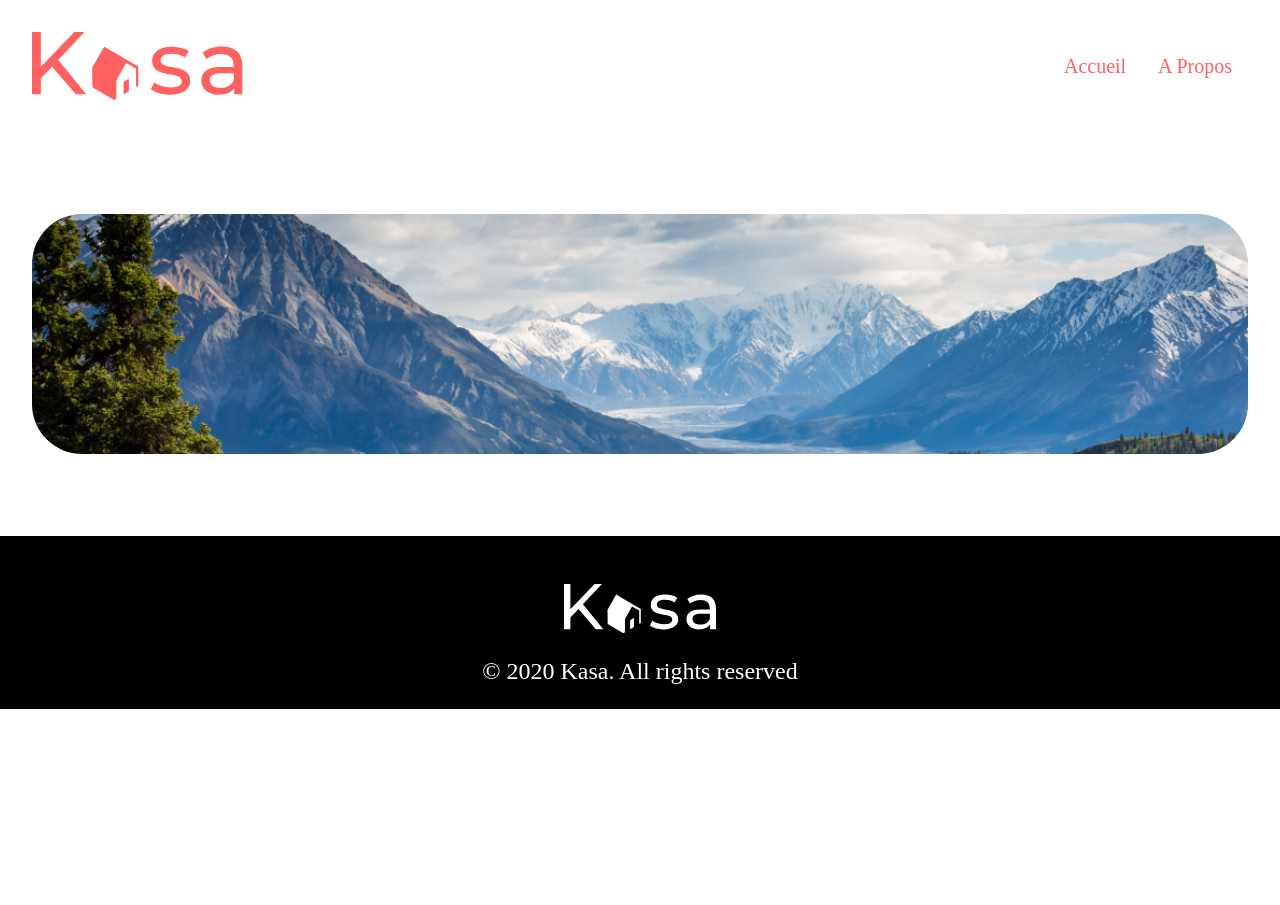
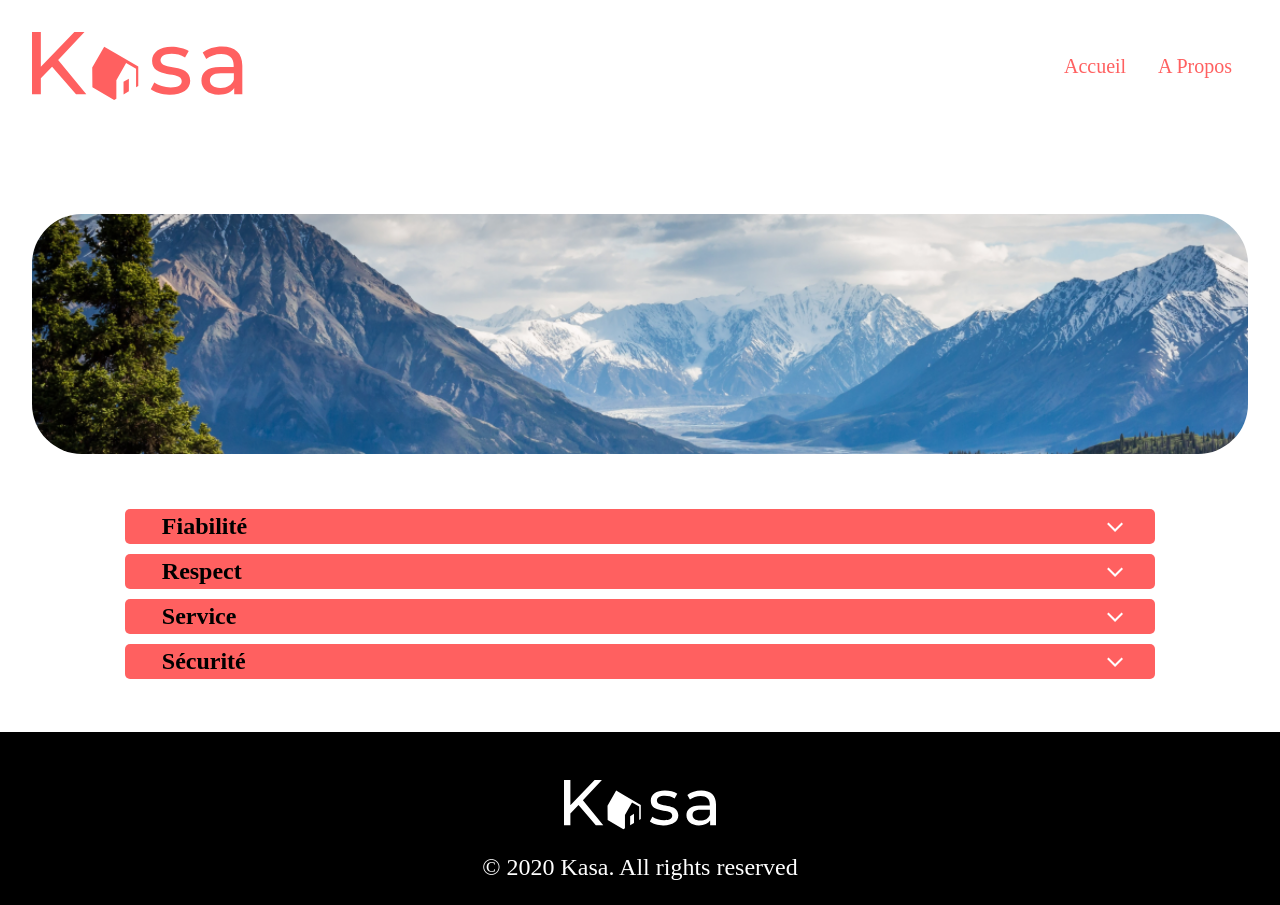
Before and after one commit to GitHubFaouaz/Kasa, a React (Create React App) app: page /about in a window 1280 px wide. Before the commit the page ends 800 px from the top, so only its background shows below. Built offline with nearby package versions, Linux system fonts and the light colour scheme.

Commit message:
page about

```diff
--- /dev/null
+++ b/src/Components/Dropdown/Dropdown.jsx
@@ -0,0 +1,38 @@
+import style from "./Dropdown.module.css";
+import { useState } from "react";
+import Chevron from "../../assets/images/Vector.svg";
+
+function DropDown(props) {
+  const [toggle, setToggle] = useState(false);
+
+  const toggleState = () => {
+    setToggle(!toggle);
+    // setToggle((prev) => !prev);
+  };
+
+  return (
+    <div className={style.dropdown}>
+      <div className={style.dropdown_containeTitleChevron}>
+        <h2 className={style.dropdown__title}>{props.title}</h2>
+        <img
+          className={toggle ? style.chevronFalse : style.chevronTrue}
+          src={Chevron}
+          alt="chevron"
+          onClick={toggleState}
+        />
+      </div>
+
+      <div
+        style={
+          toggle
+            ? { height: "auto", transition: "1s" }
+            : { height: "0", opacity: 0 }
+        }
+      >
+        <p>{props.text}</p>
+      </div>
+    </div>
+  );
+}
+
+export default DropDown;
--- /dev/null
+++ b/src/Components/Dropdown/Dropdown.module.css
@@ -0,0 +1,39 @@
+.dropdown {
+  width: 90%;
+  display: flex;
+  align-items: center;
+  justify-content: space-around;
+  flex-direction: column;
+  margin: 5px 0 5px;
+  padding: 0 2rem;
+}
+
+.dropdown_containeTitleChevron {
+  width: 100%;
+  display: flex;
+  align-items: center;
+  justify-content: space-between;
+  background: var(--rouge);
+  padding: 0px 2rem;
+  height: 35px;
+  border-radius: 5px;
+}
+
+.dropdown__title {
+  margin: 5px;
+}
+.dropdown_containeTitleChevron img {
+  height: 10px;
+}
+.dropdown p {
+  background: var(--gray);
+  margin: 0;
+}
+.chevronFalse {
+  transform: rotate(0deg);
+  transition: 0.5s ease-in-out;
+}
+.chevronTrue {
+  transform: rotate(180deg);
+  transition: 0.5s ease-in-out;
+}
--- /dev/null
+++ b/src/data/aboutArray.json
@@ -0,0 +1,18 @@
+[
+  {
+    "title": "Fiabilité",
+    "text": "Les annonces postées sur Kasa garantissent une fiabilité totale. Les photos sont conformes aux logements, et toutes les informations sont régulièrement vérifiées par nos équipes."
+  },
+  {
+    "title": "Respect",
+    "text": "La bienveillance fait partie des valeurs fondatrices de Kasa. Tout comportement discriminatoire ou de perturbation du voisinage entraînera une exclusion de notre plateforme."
+  },
+  {
+    "title": "Service",
+    "text": "Nos équipes se tiennent à votre disposition pour vous fournir une expérience parfaite. N'hésitez pas à nous contacter si vous avez la moindre question."
+  },
+  {
+    "title": "Sécurité",
+    "text": "La sécurité est la priorité de Kasa. Aussi bien pour nos hôtes que pour les voyageurs, chaque logement correspond aux critères de sécurité établis par nos services. En laissant une note aussi bien à l'hôte qu'au locataire, cela permet à nos équipes de vérifier que les standards sont bien respectés. Nous organisons également des ateliers sur la sécurité domestique pour nos hôtes."
+  }
+]
--- a/src/pages/About/About.jsx
+++ b/src/pages/About/About.jsx
@@ -1,10 +1,18 @@
 import React from "react";
+import style from "./About.module.css";
 import AboutBanner from "../../Components/AboutBanner/AboutBanner";
+import aboutArray from "../../data/aboutArray.json";
+import Dropdown from "../../Components/Dropdown/Dropdown";
 
 const About = () => {
   return (
     <div>
       <AboutBanner />
+      <div className={style.container_dropdown}>
+        {aboutArray.map((data, id) => (
+          <Dropdown key={id} title={data.title} text={data.text} />
+        ))}
+      </div>
     </div>
   );
 };
--- /dev/null
+++ b/src/pages/About/About.module.css
@@ -0,0 +1,7 @@
+.container_dropdown {
+  display: flex;
+  justify-content: center;
+  flex-direction: column;
+  align-items: center;
+  margin: 1rem 0;
+}
```
Also changed, not shown: src/assets/images/Vector.svg (added).
